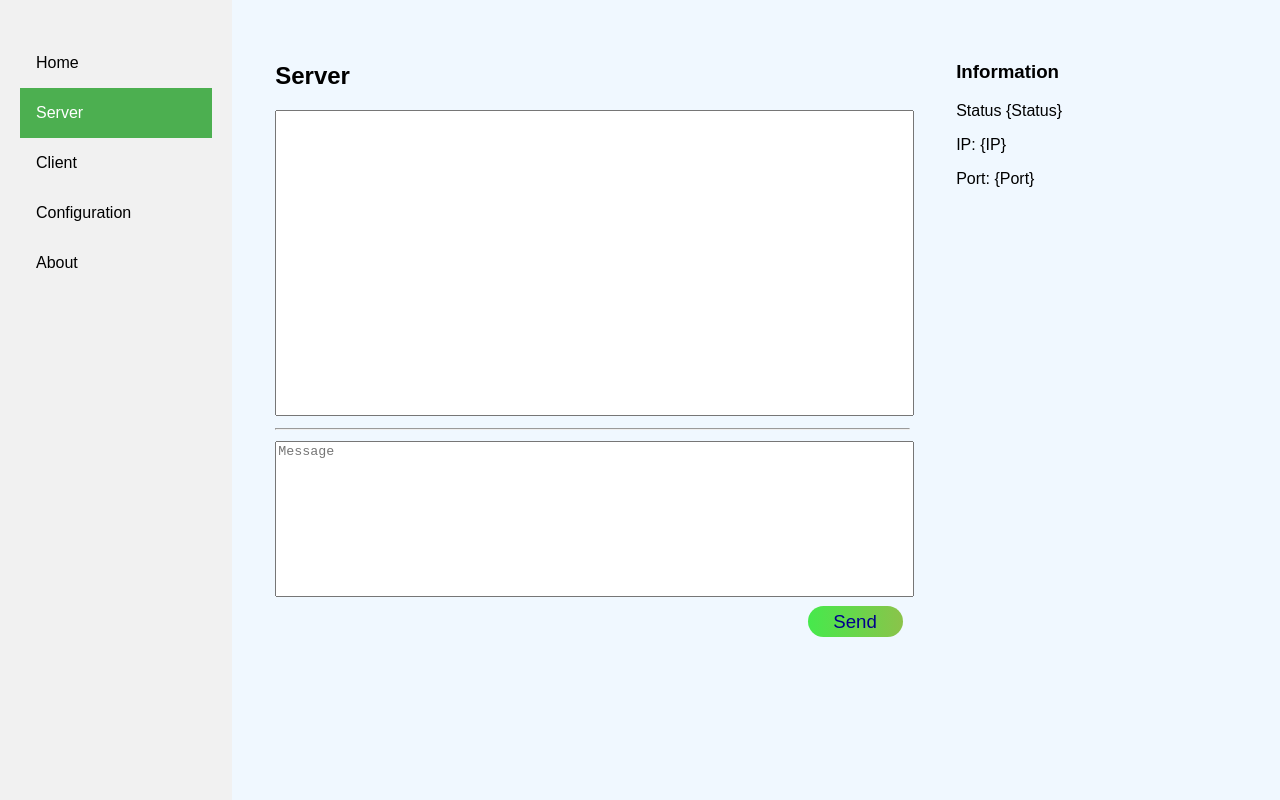
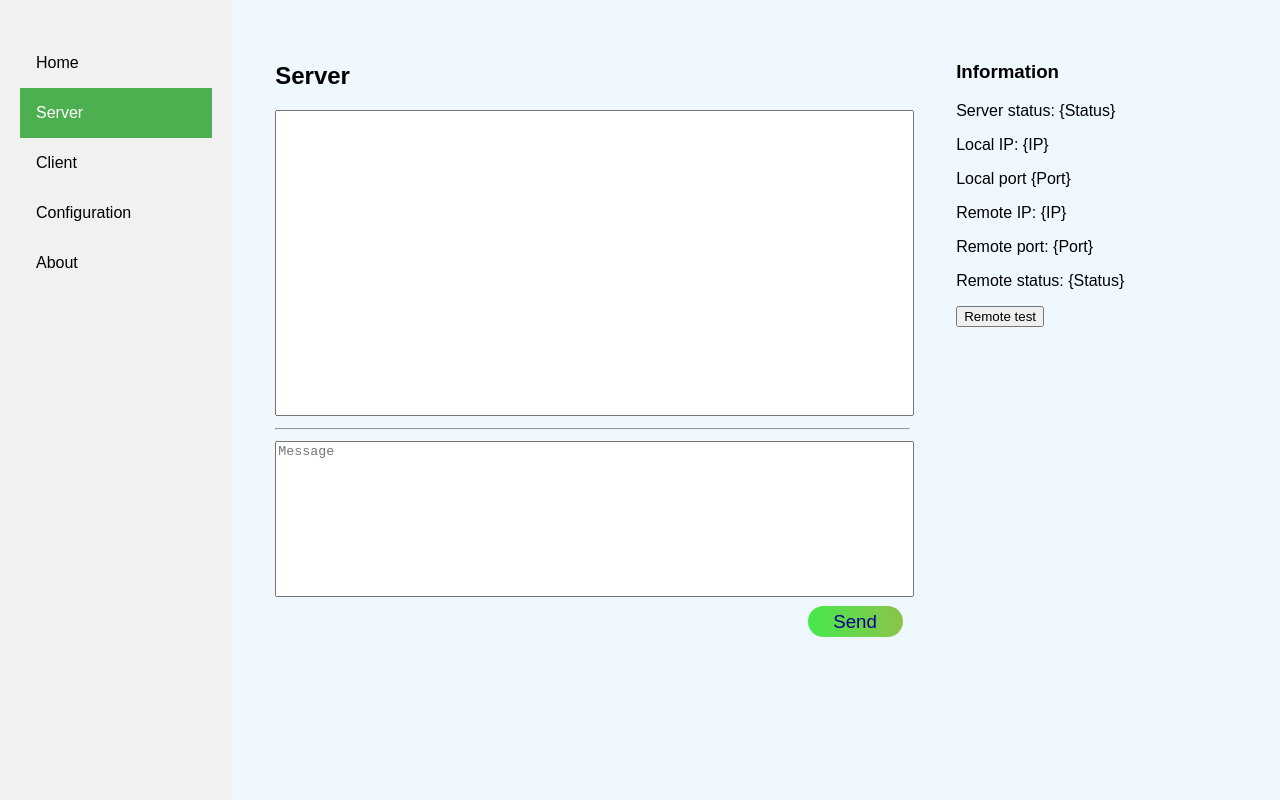
Before and after one commit to QingYi-Studio/CipherlinkNexus-UI-StaticHTML, a plain HTML site: page index.html in a window 1280 px wide. Both pictures are taken after a click on the link "Server". Drawn offline with Linux system fonts and the light colour scheme.

Commit message:
优化信息部分

```diff
--- a/index.html
+++ b/index.html
@@ -50,14 +50,18 @@
                 </div>
                 <div id="Status" class="serverStatus">
                     <h3>Information</h3>
-                    <p>Status&nbsp;<span class="serverStatus">{Status}</span></p>
-                    <p>IP:&nbsp;<span class="serverIP">{IP}</span></p>
-                    <p>Port:&nbsp;<span class="serverPort">{Port}</span></p>
+                    <p><span class="name">Server status</span>:&nbsp;<span class="serverStatus">{Status}</span></p>
+                    <p><span class="name">Local IP</span>:&nbsp;<span class="serverIP">{IP}</span></p>
+                    <p><span class="name">Local port</span>&nbsp;<span class="serverPort">{Port}</span></p>
+                    <p><span class="name">Remote IP</span>:&nbsp;<span class="remoteIP">{IP}</span></p>
+                    <p><span class="name">Remote port</span>:&nbsp;<span class="remotePort">{Port}</span></p>
+                    <p><span class="name">Remote status</span>:&nbsp;<span class="remotePort">{Status}</span></p>
+                    <button>Remote test</button>
                 </div>
             </div>
 
             <div id="Client" class="page">
-                <h2 class="title">Client Setup</h2>
+                <h2 class="title">Client</h2>
                 <p>Client configuration details</p>
             </div>
 
```
